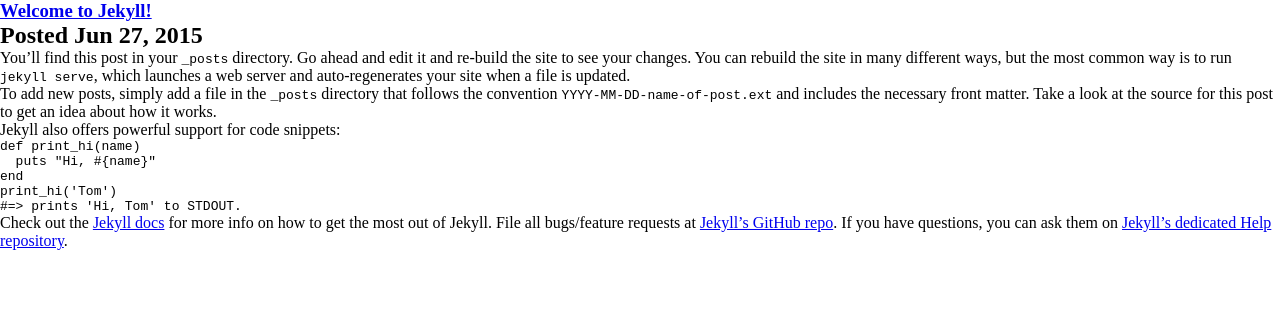
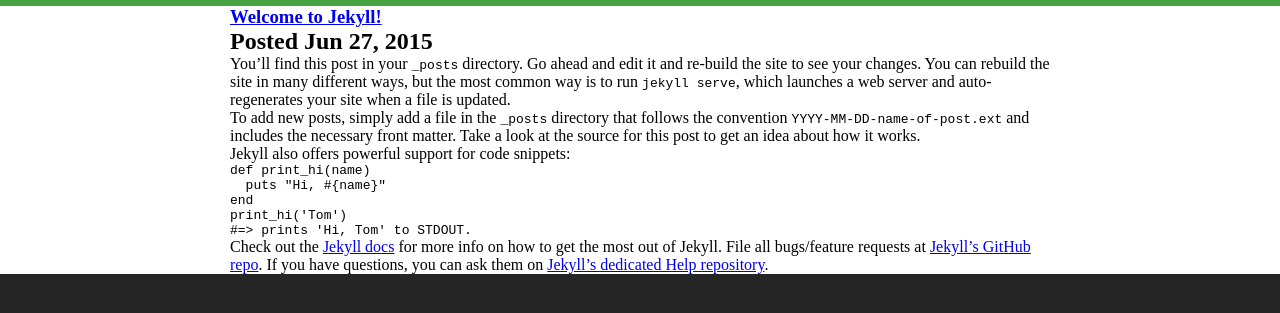
Before and after one commit to aenglund/aenglund.github.io, a Jekyll site: the page built from index.html, in a window 1280 px wide. Shown: the top 313 px of the page. Built offline with Jekyll 4.4.1, drawn with Linux system fonts in a browser that asks for light colours; the list of posts is cut into pages by our own code.

Commit message:
Added some initial styling that adjusts content width and backgrounds

```diff
--- a/_sass/_base.scss
+++ b/_sass/_base.scss
@@ -1,3 +1,7 @@
+// ---
+// Base
+// ---
+
 // Variables
 @import 'variables';
 
--- a/_sass/_clear.scss
+++ b/_sass/_clear.scss
@@ -1,3 +1,7 @@
+// ---
+// Clear
+// ---
+
 /**
  * Clearfix
  */
--- a/_sass/_reset.scss
+++ b/_sass/_reset.scss
@@ -1,3 +1,7 @@
+// ---
+// Reset
+// ---
+
 /**
  * Reset some basic elements
  */
--- a/_sass/_scaffolding.scss
+++ b/_sass/_scaffolding.scss
@@ -0,0 +1,22 @@
+// ---
+// Scaffolding
+// ---
+
+body {
+  background-color: $body-background;
+  border-top: 6px solid $brand-green;
+}
+
+main {
+  display: block;
+}
+
+section {
+  background-color: $white;
+}
+
+.container {
+  margin: 0 auto;
+  padding: 0 15px 0 15px;
+  max-width: $content-max-width;
+}
--- a/_sass/_variables.scss
+++ b/_sass/_variables.scss
@@ -0,0 +1,14 @@
+// ---
+// Variables
+// ---
+
+// Colors
+$white:                   #ffffff;
+$gray-base:               #262626;
+
+$brand-green:             #44a340;
+
+// Scaffolding
+$body-background:         $gray-base;
+
+$content-max-width:       820px;
```
